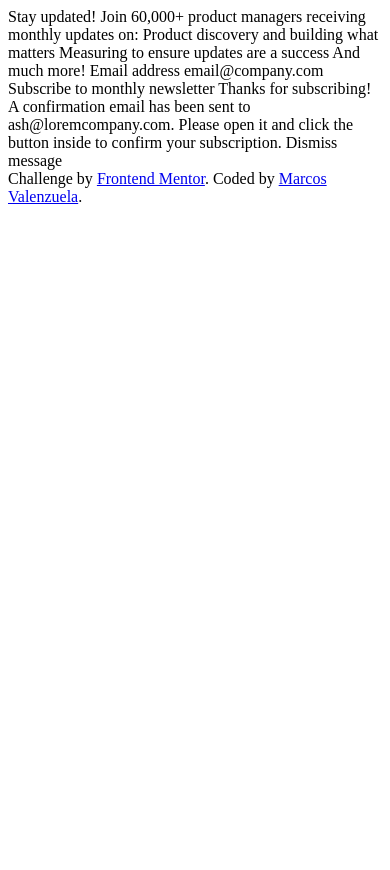
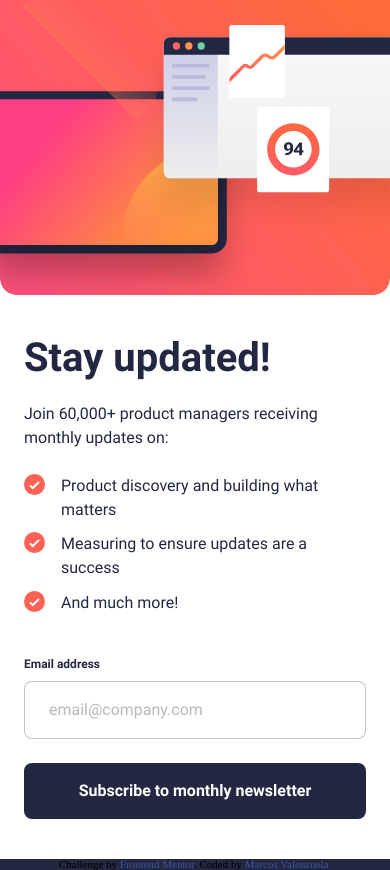
Before and after one commit to Dantalian5/newsletter-sign-up-with-success-message, a website built with Parcel: page src/index.html in a window 390 px wide. Before the commit the page ends 844 px from the top, so only its background shows below. Built offline with nearby package versions, Linux system fonts and the light colour scheme.

Commit message:
add index mobile layout

```diff
--- a/src/assets/style/_base.scss
+++ b/src/assets/style/_base.scss
@@ -5,3 +5,7 @@
 .attribution a {
 	color: hsl(228, 45%, 44%);
 }
+body {
+	min-height: 100svh;
+	background: #242742;
+}
--- a/src/assets/style/_layout.scss
+++ b/src/assets/style/_layout.scss
@@ -0,0 +1,23 @@
+.container {
+	display: flex;
+	flex-wrap: wrap-reverse;
+	row-gap: 2.5rem;
+	padding-bottom: 2.5rem;
+	background: #fff;
+	&__img {
+		flex: 1 1 100%;
+	}
+	&__info {
+		flex: 1 1 100%;
+		padding-inline: max(1.5rem, 6%);
+	}
+	&__title {
+		margin-bottom: 1.5rem;
+	}
+	&__text {
+		margin-bottom: 1.5rem;
+	}
+	&__list {
+		margin-bottom: 2.5rem;
+	}
+}
--- a/src/assets/style/_modules.scss
+++ b/src/assets/style/_modules.scss
@@ -0,0 +1,74 @@
+@use "variables" as var;
+.f-heading,
+.f-paragraph,
+.f-label,
+.f-btn {
+	font-family: var.$ff-roboto;
+	font-style: normal;
+	color: #242742;
+}
+.f-heading {
+	font-size: 2.5rem;
+	font-weight: 700;
+	line-height: 1; /* 2.5rem */
+}
+.f-paragraph {
+	font-size: 1rem;
+	font-weight: 400;
+	line-height: 1.5; /* 1.5rem */
+	&::placeholder {
+		opacity: 0.5;
+	}
+}
+.f-label {
+	font-size: 0.75rem;
+	font-weight: 700;
+	line-height: 1.5; /* 1.125rem */
+}
+.f-btn {
+	color: #fff;
+	text-align: center;
+	font-size: 1rem;
+	font-weight: 700;
+	line-height: 1.5; /* 1.5rem */
+}
+.m-dashboard-image {
+	width: 100%;
+}
+.m-list {
+	&__item {
+		display: flex;
+		align-items: flex-start;
+		gap: 1rem;
+		&:not(:last-child) {
+			margin-bottom: 0.63rem;
+		}
+	}
+	&__icon {
+		width: 1.3125rem;
+		height: 1.3125rem;
+		& > img {
+			width: 100%;
+		}
+	}
+}
+.m-form {
+	&__label {
+		display: block;
+		margin-bottom: 0.5rem;
+	}
+	&__input,
+	&__btn {
+		width: 100%;
+		padding-block: 1rem;
+		padding-inline: 1.5rem;
+		border-radius: 0.5rem;
+	}
+	&__input {
+		border: 1px solid rgba(25, 24, 43, 0.25);
+		margin-bottom: 1.5rem;
+	}
+	&__btn {
+		background: #242742;
+	}
+}
--- a/src/assets/style/_variables.scss
+++ b/src/assets/style/_variables.scss
@@ -0,0 +1,13 @@
+@font-face {
+	font-family: "Roboto";
+	src: url(../fonts/Roboto-Regular.ttf);
+	font-weight: 400;
+	font-display: swap;
+}
+@font-face {
+	font-family: "Roboto";
+	src: url(../fonts/Roboto-Bold.ttf);
+	font-weight: 700;
+	font-display: swap;
+}
+$ff-roboto: "Roboto", sans-serif;
--- a/src/assets/style/style.scss
+++ b/src/assets/style/style.scss
@@ -0,0 +1,6 @@
+@use "base/reset";
+@use "base";
+@use "layout";
+@use "modules";
+@use "state";
+@use "variables";
--- a/src/index.html
+++ b/src/index.html
@@ -23,30 +23,83 @@
 		<link rel="stylesheet" href="assets/style/style.scss" />
 	</head>
 	<body>
-		<!-- Sign-up form start -->
+		<main class="container">
+			<div class="container__info">
+				<h1 class="container__title f-heading">Stay updated!</h1>
+				<p class="container__text f-paragraph">
+					Join 60,000+ product managers receiving monthly updates on:
+				</p>
+				<ul class="container__list m-list">
+					<li class="m-list__item">
+						<img
+							class="m-list__icon"
+							src="assets/images/icon-list.svg"
+							alt="icon"
+						/>
+						<p class="m-list__text f-paragraph">
+							Product discovery and building what matters
+						</p>
+					</li>
+					<li class="m-list__item">
+						<img
+							class="m-list__icon"
+							src="assets/images/icon-list.svg"
+							alt="icon"
+						/>
+						<p class="m-list__text f-paragraph">
+							Measuring to ensure updates are a success
+						</p>
+					</li>
+					<li class="m-list__item">
+						<img
+							class="m-list__icon"
+							src="assets/images/icon-list.svg"
+							alt="icon"
+						/>
+						<p class="m-list__text f-paragraph">And much more!</p>
+					</li>
+				</ul>
+				<form id="myForm" class="container__form m-form" action="">
+					<label class="m-form__label f-label" for="formEmail"
+						>Email address</label
+					>
+					<input
+						class="m-form__input f-paragraph"
+						type="email"
+						id="formEmail"
+						name="formEmail"
+						placeholder="email@company.com"
+						pattern="[^@\s]+@[^@\s]+\.[^@\s]+"
+						title="Please, provide a valid email address"
+						required
+					/>
+					<button class="m-form__btn f-btn" id="formButton" type="submit">
+						Subscribe to monthly newsletter
+					</button>
+				</form>
+			</div>
+			<div class="container__img">
+				<picture>
+					<source
+						media="(min-width: 62.5rem)"
+						srcset="assets/images/illustration-sign-up-desktop.svg"
+					/>
+					<img
+						class="m-dashboard-image"
+						src="assets/images/illustration-sign-up-mobile.svg"
+						alt="dashboard illustration"
+					/>
+				</picture>
+			</div>
+		</main>
 
-		Stay updated! Join 60,000+ product managers receiving monthly updates on:
-		Product discovery and building what matters Measuring to ensure updates are
-		a success And much more! Email address email@company.com Subscribe to
-		monthly newsletter
-
-		<!-- Sign-up form end -->
-
-		<!-- Success message start -->
-
-		Thanks for subscribing! A confirmation email has been sent to
-		ash@loremcompany.com. Please open it and click the button inside to confirm
-		your subscription. Dismiss message
-
-		<!-- Success message end -->
-
-		<div class="attribution">
+		<footer class="attribution">
 			Challenge by
 			<a href="https://www.frontendmentor.io?ref=challenge" target="_blank"
 				>Frontend Mentor</a
 			>. Coded by
 			<a href="https://marcosvalenzuela.netlify.app">Marcos Valenzuela</a>.
-		</div>
+		</footer>
 
 		<!-- add javascript file -->
 		<script src="assets/js/script.js"></script>
```
